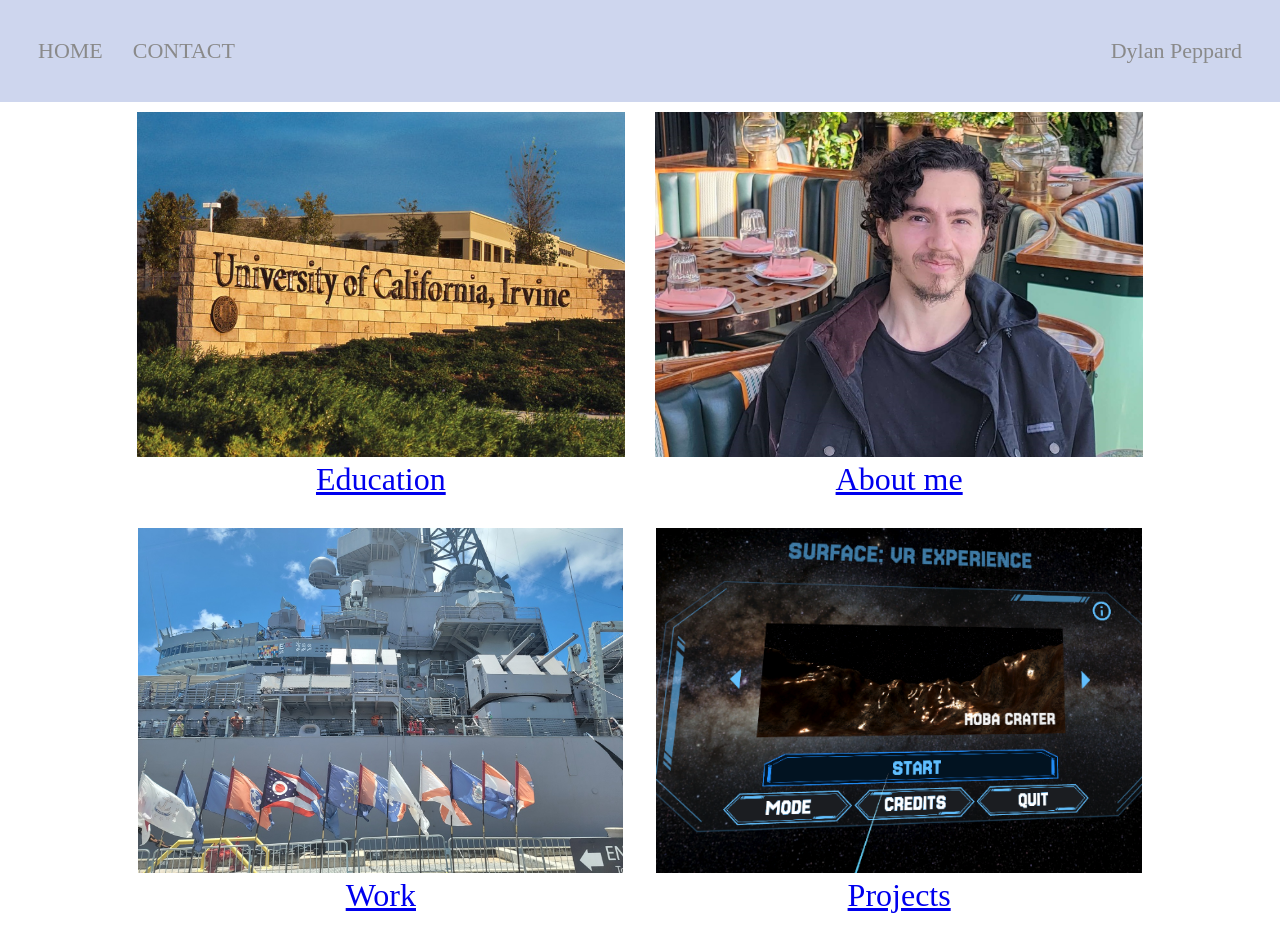
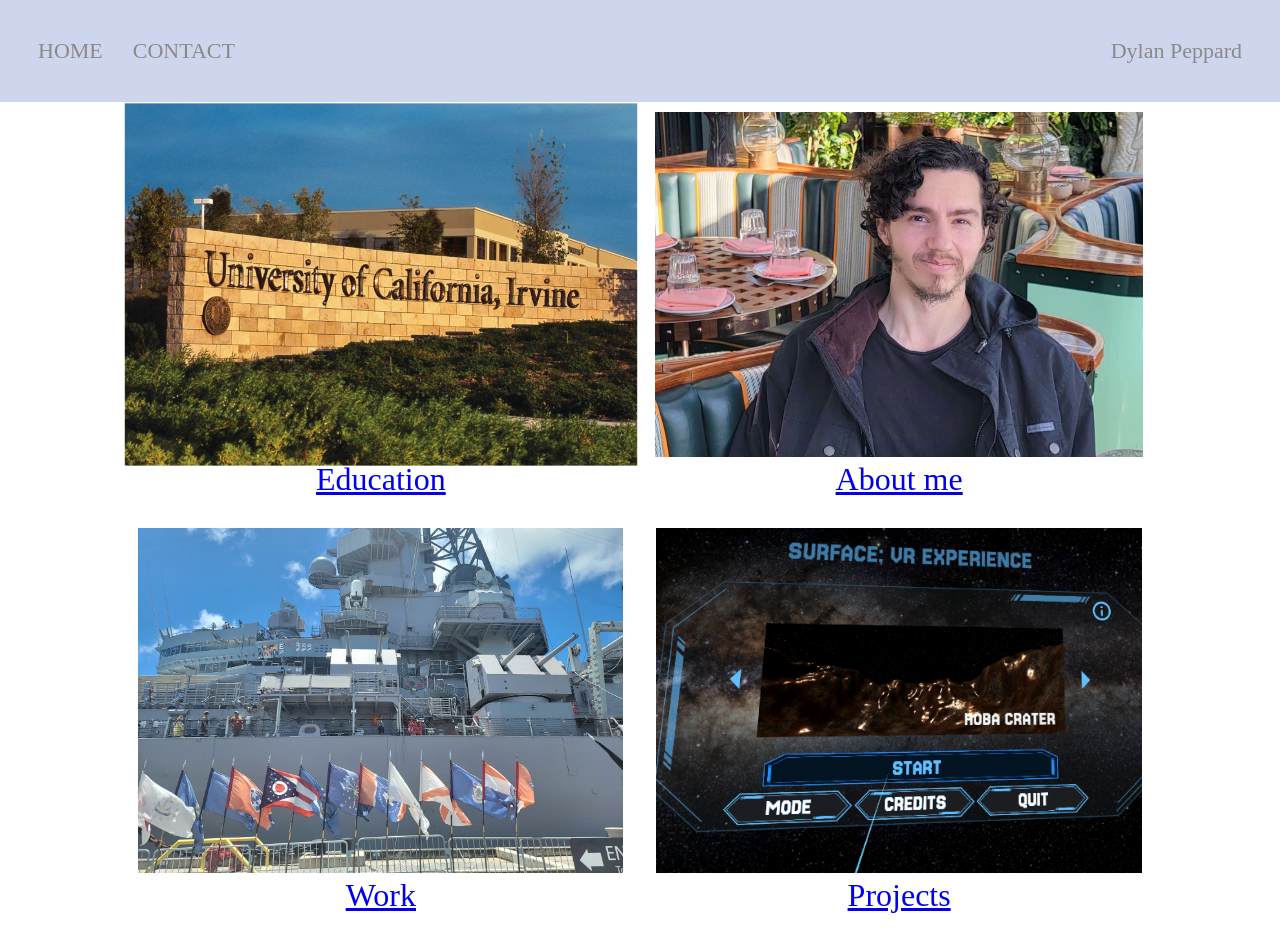
Before and after one commit to DylanPeppard/Portfolio, a React (Vite) app: page / in a window 1280 px wide. In both pictures the pointer is over the picture 380 px from the left and 284 px from the top of the page. Built offline with nearby package versions, Linux system fonts and the light colour scheme.

Commit message:
scale effect home page
on hovering image

```diff
--- a/src/index.css
+++ b/src/index.css
@@ -84,6 +84,11 @@
   background-position: center;
   background-repeat: no-repeat;
   margin: auto;           /* Center the images */
+  transition: transform 0.3s ease;
+}
+
+.portfolio-item-bg:hover {
+  transform: scale(1.05);
 }
 
 .img-txt-wrapper {
```
Also changed, not shown: src/public/20240712_115901.jpg (added).
